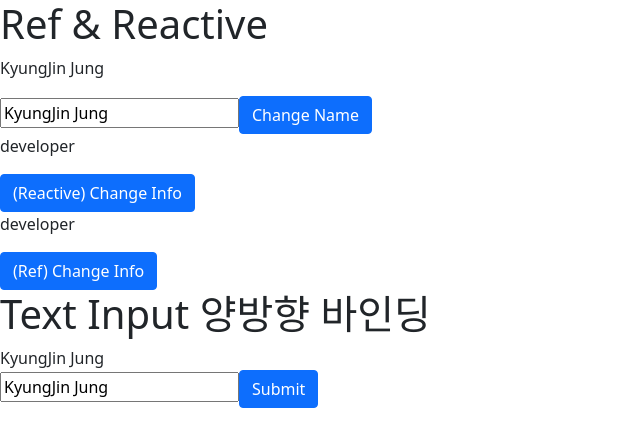
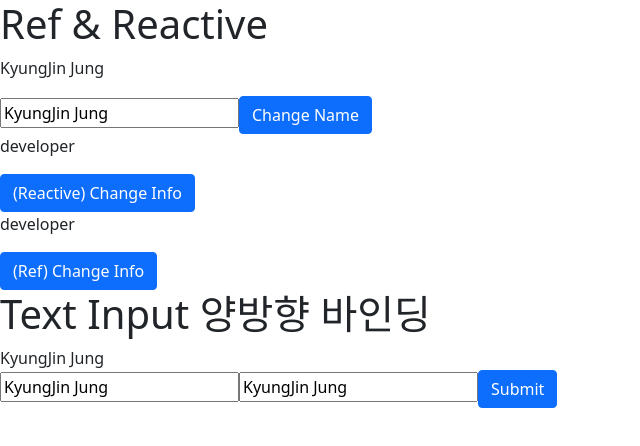
Before and after one commit to okyungjin/vue3-todo, a Vue app: page / in a window 1280 px wide. Shown: the top 446 px of the page, without its empty margins (0-640 px from the left). Built offline with nearby package versions, Linux system fonts and the light colour scheme.

Commit message:
Text Input 양방향 바인딩 @input 추가

```diff
--- a/src/views/TextInput.vue
+++ b/src/views/TextInput.vue
@@ -2,6 +2,7 @@
   <h1>Text Input 양방향 바인딩</h1>
   <div>{{ name }}</div>
   <input type="text" v-model="name">
+  <input type="text" :value="name" @input="updateName">
   <button class="btn btn-primary" @click="submitName">Submit</button>
 </template>
 
@@ -14,9 +15,12 @@
 
       const submitName = () => console.log(name.value);
 
+      const updateName = (evt) => name.value = evt.target.value;
+
       return {
         name,
         submitName,
+        updateName,
       }
     }
   }
```
